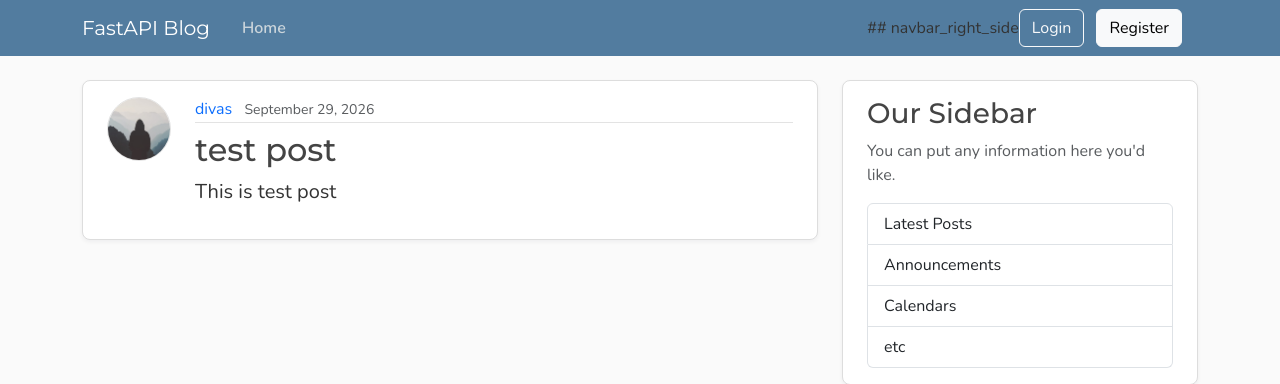
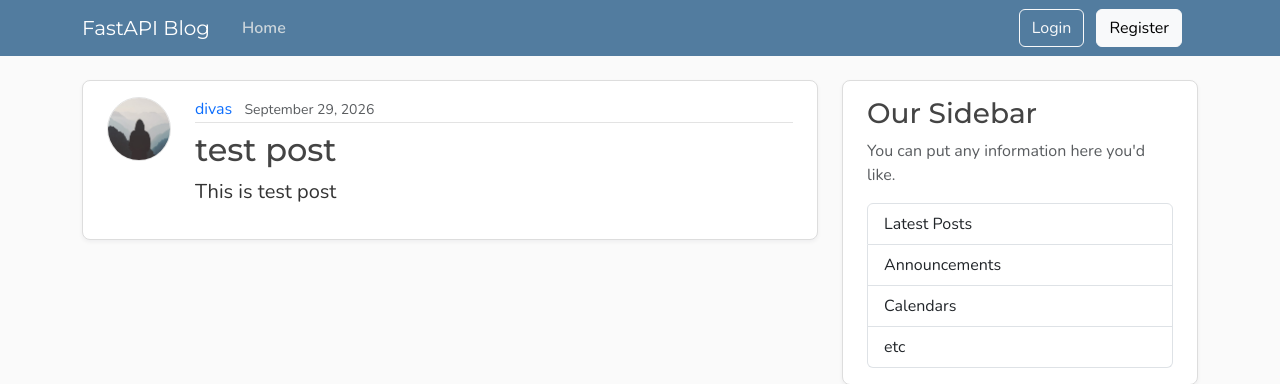
Before and after one commit to Divasdev/Backend, a FastAPI app: page / in a window 1280 px wide. Shown: the top 384 px of the page. Run offline with FastAPI, Linux system fonts and the light colour scheme; data comes from the database, SQL or seed files in the repository; both versions use the stored data as it was after the commit; parts of the project's set-up code (start-up, migrations or seed data) failed here and were passed over.

Commit message:
chore: clean up navbar section in layout template

```diff
--- a/templates/layout.html
+++ b/templates/layout.html
@@ -70,7 +70,7 @@
             <a class="nav-link active" aria-current="page" href="{{ url_for('home')}}">Home</a>
           </div>
           <!-- Right Navigation Links & Theme Switcher -->
-          ## navbar_right_side
+
 <!-- Shown when logged in (hidden by default, shown via JS) -->
 <div id="loggedInNav" class="d-none">
 <button class="btn btn-outline-light mb-2 mb-md-0 me-md-2"
```
Also changed, not shown: blog.db.
